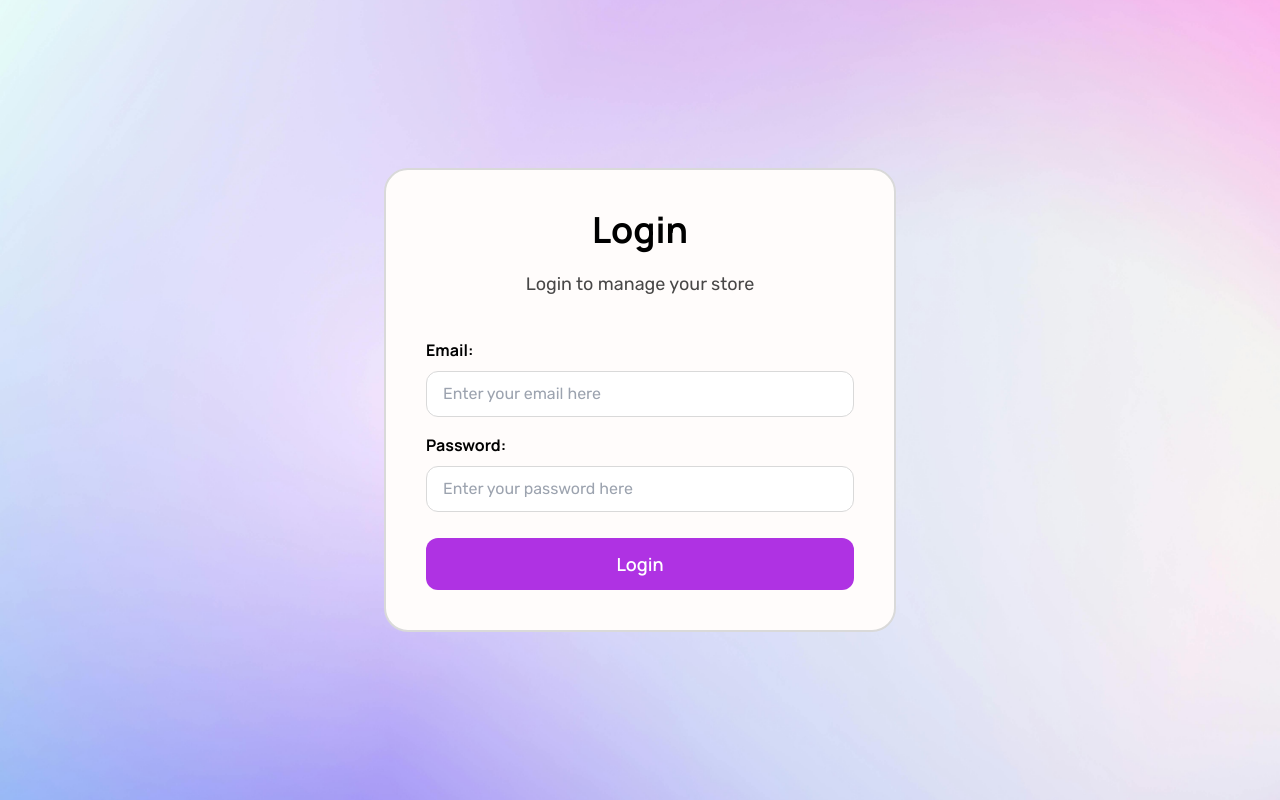
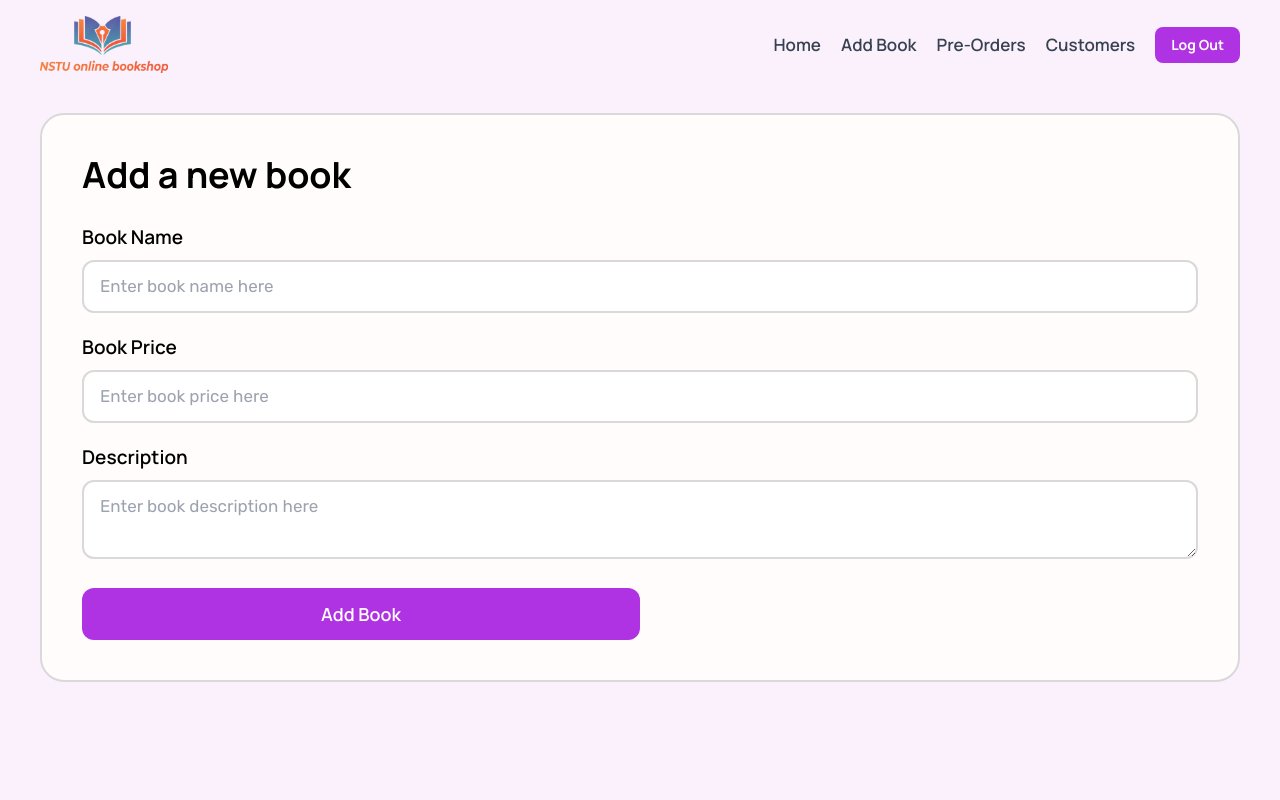
Before and after one commit to ashrafulrifaz/book-store-management, a React (Vite) app: page /add-book in a window 1280 px wide. Before the commit this address led to /login. Built offline with nearby package versions, Linux system fonts and the light colour scheme; no server answers; sample sign-in values are in the browser's storage.

Commit message:
updated server link

```diff
--- a/src/Components/BookCard/BookCard.jsx
+++ b/src/Components/BookCard/BookCard.jsx
@@ -5,6 +5,7 @@ import editIcon from '../../assets/icons/edit.png'
 import axios from "axios";
 import confetti from "canvas-confetti";
 import { toast } from "sonner";
+import { Link } from 'react-router-dom';
 import Swal from "sweetalert2";
 
 const BookCard = ({book, refetch}) => {
@@ -25,7 +26,7 @@ const BookCard = ({book, refetch}) => {
             confirmButtonText: "Yes, delete it!"
           }).then((result) => {
             if (result.isConfirmed) {
-                axios.delete(`http://localhost:3000/remove-book/${_id}`)
+                axios.delete(`https://nstuonlinebookshop-server.vercel.app/remove-book/${_id}`)
                 .then((response) => {
                     if(response?.data?.deletedCount){
                         toast.success('Book Deleted Successfully')
@@ -79,9 +80,9 @@ const BookCard = ({book, refetch}) => {
                     <div className="flex items-center justify-between">
                         <h1>Book Info</h1>
                         <div className="flex gap-3">
-                            <div className="edit_btn action_btn">
+                            <Link to={`/edit-book/${_id}`} className="edit_btn action_btn">
                                 <img src={editIcon} className='!w-[22px] !h-[22px] m-2' alt="" />
-                            </div>
+                            </Link>
                             <div className="action_btn delete_btn" onClick={() => DeleteBook()}>
                                 <img src={trashIcon} className='!w-[22px] !h-[22px] m-2' alt="" />
                             </div>
--- a/src/Hooks/useBooks.jsx
+++ b/src/Hooks/useBooks.jsx
@@ -5,7 +5,7 @@ const useBooks = () => {
     const { data: allBooks = [], isPending , refetch} = useQuery({
       queryKey: ["books"],
       queryFn: async () => {
-        const res = await axios.get("http://localhost:3000/all-books");
+        const res = await axios.get("https://nstuonlinebookshop-server.vercel.app/all-books");
         return res.data;
       },
     });
--- a/src/Hooks/userPreOrders.jsx
+++ b/src/Hooks/userPreOrders.jsx
@@ -5,7 +5,7 @@ const usePreOrders = () => {
     const { data: allPreOrders = [], isPending , refetch} = useQuery({
       queryKey: ["allPreOrders"],
       queryFn: async () => {
-        const res = await axios.get("http://localhost:3000/pre-orders");
+        const res = await axios.get("https://nstuonlinebookshop-server.vercel.app/pre-orders");
         return res.data;
       },
     });
--- a/src/Provider/Provider.jsx
+++ b/src/Provider/Provider.jsx
@@ -41,7 +41,7 @@ const Provider = ({children}) => {
         })
     }
 
-    const info = {user, setUser, login, signOutUser}
+    const info = {user, setUser, login, signOutUser, isLoading}
 
     return (
         <AuthContext.Provider value={info}>
--- a/src/Router/PrivateRoute.jsx
+++ b/src/Router/PrivateRoute.jsx
@@ -6,10 +6,12 @@ const PrivateRoute = ({children}) => {
    const {user, isLoading} = useContext(AuthContext)
 
    if(isLoading){
-      return <h2>loading</h2>
+      return <div className="flex items-center justify-center h-screen">
+         <div className="loader"></div>
+      </div>
    }
 
-   if(user){
+   if(user?.email){
       return children
    } else {
       return <Navigate to="/login"></Navigate>
--- a/src/Router/Router.jsx
+++ b/src/Router/Router.jsx
@@ -8,6 +8,7 @@ import PreOrders from "../pages/PreOrders/PreOrders";
 import Customers from "../pages/Customers/Customers";
 import CustomerDetails from "../pages/CustomerDetails/CustomerDetails";
 import PrivateRoute from "./PrivateRoute";
+import EditBook from "../pages/EditBook/EditBook";
 
 const Router = createBrowserRouter([
     {
@@ -25,6 +26,10 @@ const Router = createBrowserRouter([
         {
           path: '/add-book',
           element: <AddBook />
+        },
+        {
+          path: '/edit-book/:id',
+          element: <EditBook />
         },
         {
           path: '/add-preorder',
--- a/src/index.css
+++ b/src/index.css
@@ -139,18 +139,22 @@ button {
 }
 
 .add_book h2,
-.add_pre_order h2 {
+.add_pre_order h2,
+.edit_book h2 {
     @apply text-4xl font-bold font-primary
 }
 
 .add_book form label,
-.add_pre_order form label {
+.add_pre_order form label,
+.edit_book form label {
     @apply font-primary font-semibold text-[19px] block
 }
 
 .add_book form input,
 .add_pre_order form input,
-.add_book form textarea {
+.edit_book form input,
+.add_book form textarea,
+.edit_book form textarea {
     @apply w-full px-4 py-3 border-2 border-border rounded-xl mt-2 focus:outline-none font-secondary text-[17px]
 }
 
--- a/src/pages/AddBook/AddBook.jsx
+++ b/src/pages/AddBook/AddBook.jsx
@@ -16,7 +16,7 @@ const AddBook = () => {
             description: data.description
         }
 
-        axios.post('http://localhost:3000/new-book', newBook)
+        axios.post('https://nstuonlinebookshop-server.vercel.app/new-book', newBook)
             .then(res => {
                 if(res?.data){
                     toast.success('Book Added Successfully')
--- a/src/pages/AddPreOrder/AddPreOrder.jsx
+++ b/src/pages/AddPreOrder/AddPreOrder.jsx
@@ -66,7 +66,7 @@ const AddPreOrder = () => {
             orderedBooks: books
         }
 
-        axios.post('http://localhost:3000/new-preorder', newPreOrder)
+        axios.post('https://nstuonlinebookshop-server.vercel.app/new-preorder', newPreOrder)
             .then(res => {
                 if(res?.data){
                     toast.success('Pre-Order Added Successfully')
--- /dev/null
+++ b/src/pages/EditBook/EditBook.jsx
@@ -0,0 +1,87 @@
+import axios from "axios";
+import confetti from "canvas-confetti";
+import { useForm } from "react-hook-form";
+import { useParams } from "react-router-dom";
+import { toast } from "sonner";
+import useBooks from "../../Hooks/useBooks";
+
+const EditBook = () => {
+    const { register, handleSubmit } = useForm();
+    const [allBooks] = useBooks()
+    const {id} = useParams()
+    const currentBook = allBooks?.find(book => book._id === id)
+
+
+    const onSubmit = data => {
+        const updatedBook = {
+            name: data.name,
+            price: data.price,
+            description: data.description
+        }
+
+
+        axios.patch(`https://nstuonlinebookshop-server.vercel.app/edit-book/${id}`, updatedBook)
+            .then(res => {
+                if(res?.data){
+                    toast.success('Book Updated Successfully')
+                    handleSuccess()
+                }
+            })
+            .catch((error) => {
+                console.log(error.message);
+            });
+    };
+
+    const handleSuccess = () => {
+        const end = Date.now() + 3 * 1000; // 3 seconds
+        const colors = ["#a786ff", "#fd8bbc", "#eca184", "#f8deb1"];
+
+        const frame = () => {
+          if (Date.now() > end) return;
+
+          confetti({
+            particleCount: 2,
+            angle: 60,
+            spread: 55,
+            startVelocity: 60,
+            origin: { x: 0, y: 0.5 },
+            colors: colors,
+          });
+          confetti({
+            particleCount: 2,
+            angle: 120,
+            spread: 55,
+            startVelocity: 60,
+            origin: { x: 1, y: 0.5 },
+            colors: colors,
+          });
+
+          requestAnimationFrame(frame);
+        };
+
+        frame();
+    };
+
+    return (
+        <div className="edit_book container mt-5 ">
+            <h2>Edit {currentBook?.name}{"'"}s Info</h2>
+            <form onSubmit={handleSubmit(onSubmit)}>
+                <div className="mt-7">
+                    <label>Book Name</label>
+                    <input type="text" required placeholder="Enter book name here" {...register("name")} defaultValue={currentBook?.name} />
+                </div>
+                <div className="mt-5">
+                    <label>Book Price</label>
+                    <input type="number" required placeholder="Enter book price here" {...register("price")} defaultValue={currentBook?.price} />
+                </div>
+                <div className="mt-5 mb-3">
+                    <label>Description</label>
+                    <textarea type="text" required placeholder="Enter book description here" {...register("description")} defaultValue={currentBook?.description} />
+                </div>
+                <button className="w-1/2">Update Book Info</button>
+            </form>
+        </div>
+    );
+};
+
+export default EditBook;
```
Also changed, not shown: vercel.json (added).
